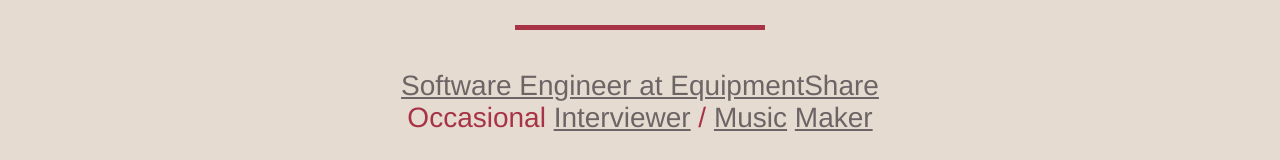
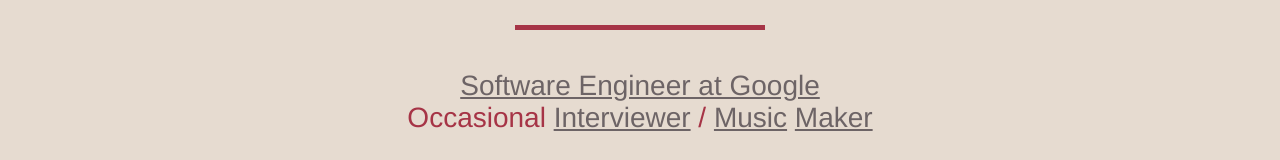
Before and after one commit to jsphweid/josephweidinger.com, a Gatsby site: page / in a window 1280 px wide. Shown: the part 206-366 px from the top of the page. Built offline with nearby package versions, Linux system fonts and the light colour scheme; Gatsby itself is replaced by a stand-in of ours; no server answers; a web font is replaced by a local one.

Commit message:
update job

```diff
--- a/src/components/title/title.tsx
+++ b/src/components/title/title.tsx
@@ -20,7 +20,7 @@ export default class Title extends React.Component<TitleProps> {
       >
         <div className="jlw-title-labels">
           <a href="https://josephweidinger.com/change-blog/44-week-44-update/">
-            Software Engineer at EquipmentShare
+            Software Engineer at Google
           </a>
           <br />
           Occasional <a href="https://papio.io">Interviewer</a>
```
